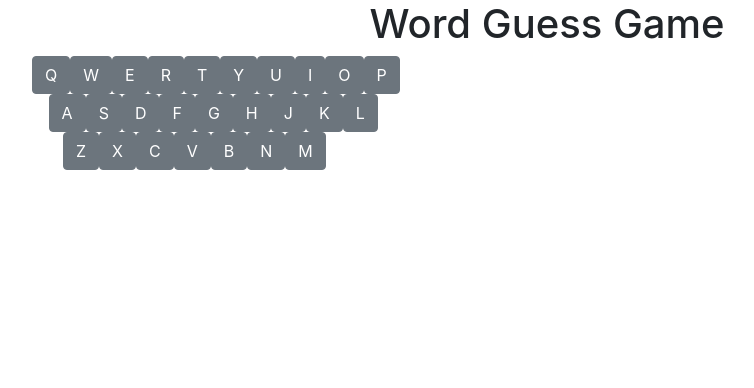
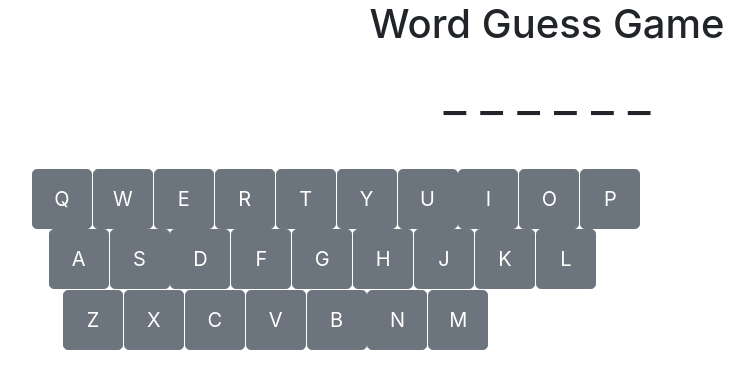
Before and after one commit to CTMoney/Word-Guess-Game, a plain HTML site: page index.html in a window 1280 px wide. Shown: the whole page, without its empty margins (93-847 px from the left). Drawn offline with nearby package versions, Linux system fonts and the light colour scheme.

Commit message:
current master

```diff
--- a/assets/css/style.css
+++ b/assets/css/style.css
@@ -1,3 +1,14 @@
 h1 {
     text-align: center;
 }
+
+.blankWStyle {
+    font-size: 50px;
+    text-align: center;
+}
+
+.margin-KB-button {
+    margin-right: 0.08%;
+    width: 3em;
+    height: 3em;
+}
--- a/assets/javascript/game.js
+++ b/assets/javascript/game.js
@@ -18,23 +18,39 @@ Refactoring:
 
 //all required variables
 
-//word pool + chosen word
-var words = ["BitCrush"], randomWord = words[Math.floor(Math.random() * words.length) + 0];
+//Containers to print info into
 
-//guess array + current guess
-var userGuesses = [], userGuess = "";
+
+//word pool + word blank
+var words = ["celebration", "sweet", "establish", "leave", "disturbance", "building", "annual", "murder", "salesperson", "pastel", "agree",
+    "allocation", "ecstasy", "sheet", "inspector", "multimedia", "earthflax", "air", "error", "coach"], wordBlank = "";
+
+//guess array + current guess + incorrect guesses
+var userGuesses = [], userGuess = "", incorrectGuesses = [];
 
 //wins + losses + tries remaining
 var losses = 0, wins = 0, tries = 15;
 
-//Difficulty?
-var hard = () => {tries = 7}, normal = () => {tries = 13}, easy = () => {tries = 19};
+//Difficulty? add condition confirm + reset if confirm
+var hard = () => { tries = 7 }, normal = () => { tries = 13 }, easy = () => { tries = 19 };
 
+//document.ready equivalent for non jquery
+document.addEventListener("DOMContentLoaded", function Start(event) {
 
-// The keyboard click needs to wrap the button click or the
-// button click needs to wrap the keyboard click
-// Both I need both!
+    //I tried putting this in the global scope and it didn't work which is kind of amusing
+    var feBlank = document.getElementById("blankW");
 
+    // Choosing the word
+    randomWord = words[Math.floor(Math.random() * words.length) + 0];
+
+    // Generating a blank for user
+    function genBlank() {
+        for (i = 0; i < randomWord.length; i++) {
+            wordBlank += "_ ";
+        }
+        document.getElementById("blankW").innerHTML = wordBlank;
+    }
+    genBlank();
 
     // when a key is pressed itll store it as userGuess in lower case
     // it will run function clicked which hits the visual button in the html
@@ -44,94 +60,120 @@ document.onkeyup = function (event) {
 
     function clicked(clicked_id) {
         //the different button clicks contained in switch function
-    switch(clicked_id) {
+        switch (clicked_id) {
             case "lQ":
-        console.log("lQ")
+                userGuess = "q";
                 break;
             case "lW":
-        console.log("lW")
+                userGuess = "w";
                 break;
             case "lE":
-        console.log("lE")
+                userGuess = "e";
                 break;
             case "lR":
-        console.log("lR")
+                userGuess = "r";
                 break;
             case "lT":
-        console.log("lT")
+                userGuess = "t";
                 break;
             case "lY":
-        console.log("lY")
+                userGuess = "y";
                 break;
             case "lU":
-        console.log("lU")
+                userGuess = "u";
                 break;
             case "lI":
-        console.log("lI")
+                userGuess = "i";
                 break;
             case "lO":
-        console.log("lO")
+                userGuess = "o";
                 break;
             case "lP":
-        console.log("lP")
+                userGuess = "p";
                 break;
             case "lA":
-        console.log("lA")
+                userGuess = "a";
                 break;
             case "lS":
-        console.log("lS")
+                userGuess = "s";
                 break;
             case "lD":
-        console.log("lD")
+                userGuess = "d";
                 break;
             case "lF":
-        console.log("lF")
+                userGuess = "f";
                 break;
             case "lG":
-        console.log("lG")
+                userGuess = "g";
                 break;
             case "lH":
-        console.log("lH")
+                userGuess = "h";
                 break;
             case "lJ":
-        console.log("lJ")
+                userGuess = "j";
                 break;
             case "lK":
-        console.log("lK")
+                userGuess = "k";
                 break;
             case "lL":
-        console.log("lL")
+                userGuess = "l";
                 break;
             case "lZ":
-        console.log("lZ")
+                userGuess = "z";
                 break;
             case "lX":
-        console.log("lX")
+                userGuess = "x";
                 break;
             case "lC":
-        console.log("lC")
+                userGuess = "c";
                 break;
             case "lV":
-        console.log("lV")
+                userGuess = "v";
                 break;
             case "lB":
-        console.log("lB")
+                userGuess = "b";
                 break;
             case "lN":
-        console.log("lN")
+                userGuess = "n";
                 break;
             case "lM":
-        console.log("lM")
+                userGuess = "m";
                 break;
 
         }
         // if (userguess = "q") { console.log("HEYYY") }
     }
 
+    //Reset Button
+    function newWordWGG() {
+        randomWord = words[Math.floor(Math.random() * words.length) + 0];
+        userGuesses = [], userGuess = "", IncorrectGuesses = [], wordBlank = "";
+        start();
+    }
+    //console.log("hello".includes("e"));
 
-console.log(randomWord);
+});
 
-//     if (randomWord.toLowerCase().includes(userGuess)) {
-//     }
-//     else if (randomWord.includes()) {
-//     }
+/*
+var x = randomWord.indexOf(userGuess)
+
+if randomWord.indexOf(userGuess) !== -1
+wordBlank.splice x=>userGuess
+innerhtml = wordBlank;
+
+if userGuess == -1
+incorrectGuesses.push=>x
+document.elementID(button).style => crossed-out
++ button disabled
+tries--
+
+if userGuess == special char
+throwErr / ignore
+
+if wordBlank == randomWord
+wins++
+
+if tries == 0
+losses++
+wordBlank = randomWord
+*/
--- a/index.html
+++ b/index.html
@@ -16,38 +16,41 @@
 <body>
     <main class="container-fluid">
         <h1>Word Guess Game</h1>
-        <div style="margin-left: 10%">
-            <div class="row">
-                <button type="button" class="btn btn-secondary btn-md" onclick="clicked(this.id)" id="lQ">Q</button>
-                <button type="button" class="btn btn-secondary btn-md" onclick="clicked(this.id)" id="lW">W</button>
-                <button type="button" class="btn btn-secondary btn-md" onclick="clicked(this.id)" id="lE">E</button>
-                <button type="button" class="btn btn-secondary btn-md" onclick="clicked(this.id)" id="lR">R</button>
-                <button type="button" class="btn btn-secondary btn-md" onclick="clicked(this.id)" id="lT">T</button>
-                <button type="button" class="btn btn-secondary btn-md" onclick="clicked(this.id)" id="lY">Y</button>
-                <button type="button" class="btn btn-secondary btn-md" onclick="clicked(this.id)" id="lU">U</button>
-                <button type="button" class="btn btn-secondary btn-md" onclick="clicked(this.id)" id="lI">I</button>
-                <button type="button" class="btn btn-secondary btn-md" onclick="clicked(this.id)" id="lO">O</button>
-                <button type="button" class="btn btn-secondary btn-md" onclick="clicked(this.id)" id="lP">P</button>
+        <p class="blankWStyle" id="blankW"></p>
+        <!-- this whole section is just my idea to be able to use keyboard input or virtual keyboard input as the way to play the game I also wanted to make it so that when you clicked your real keyboard
+        it also visually clicked the virtual keyboard as to make it use its :active style -->
+        <div style="margin-left: 10%; margin-top: 3%;">
+            <div class="row" style="margin-bottom: 0.05%">
+                <button type="button" class="btn btn-secondary btn-lg margin-KB-button" onclick="clicked(this.id)" id="lQ">Q</button>
+                <button type="button" class="btn btn-secondary btn-lg margin-KB-button" onclick="clicked(this.id)" id="lW">W</button>
+                <button type="button" class="btn btn-secondary btn-lg margin-KB-button" onclick="clicked(this.id)" id="lE">E</button>
+                <button type="button" class="btn btn-secondary btn-lg margin-KB-button" onclick="clicked(this.id)" id="lR">R</button>
+                <button type="button" class="btn btn-secondary btn-lg margin-KB-button" onclick="clicked(this.id)" id="lT">T</button>
+                <button type="button" class="btn btn-secondary btn-lg margin-KB-button" onclick="clicked(this.id)" id="lY">Y</button>
+                <button type="button" class="btn btn-secondary btn-lg margin-KB-button" onclick="clicked(this.id)" id="lU">U</button>
+                <button type="button" class="btn btn-secondary btn-lg margin-KB-button" onclick="clicked(this.id)" id="lI">I</button>
+                <button type="button" class="btn btn-secondary btn-lg margin-KB-button" onclick="clicked(this.id)" id="lO">O</button>
+                <button type="button" class="btn btn-secondary btn-lg margin-KB-button" onclick="clicked(this.id)" id="lP">P</button>
             </div>
-            <div class="row" style="margin-left: 0.1em">
-                <button type="button" class="btn btn-secondary btn-md" onclick="clicked(this.id)" id="lA">A</button>
-                <button type="button" class="btn btn-secondary btn-md" onclick="clicked(this.id)" id="lS">S</button>
-                <button type="button" class="btn btn-secondary btn-md" onclick="clicked(this.id)" id="lD">D</button>
-                <button type="button" class="btn btn-secondary btn-md" onclick="clicked(this.id)" id="lF">F</button>
-                <button type="button" class="btn btn-secondary btn-md" onclick="clicked(this.id)" id="lG">G</button>
-                <button type="button" class="btn btn-secondary btn-md" onclick="clicked(this.id)" id="lH">H</button>
-                <button type="button" class="btn btn-secondary btn-md" onclick="clicked(this.id)" id="lJ">J</button>
-                <button type="button" class="btn btn-secondary btn-md" onclick="clicked(this.id)" id="lK">K</button>
-                <button type="button" class="btn btn-secondary btn-md" onclick="clicked(this.id)" id="lL">L</button>
+            <div class="row" style="margin-left: 0.1em; margin-bottom: 0.08%">
+                <button type="button" class="btn btn-secondary btn-lg margin-KB-button" onclick="clicked(this.id)" id="lA">A</button>
+                <button type="button" class="btn btn-secondary btn-lg margin-KB-button" onclick="clicked(this.id)" id="lS">S</button>
+                <button type="button" class="btn btn-secondary btn-lg margin-KB-button" onclick="clicked(this.id)" id="lD">D</button>
+                <button type="button" class="btn btn-secondary btn-lg margin-KB-button" onclick="clicked(this.id)" id="lF">F</button>
+                <button type="button" class="btn btn-secondary btn-lg margin-KB-button" onclick="clicked(this.id)" id="lG">G</button>
+                <button type="button" class="btn btn-secondary btn-lg margin-KB-button" onclick="clicked(this.id)" id="lH">H</button>
+                <button type="button" class="btn btn-secondary btn-lg margin-KB-button" onclick="clicked(this.id)" id="lJ">J</button>
+                <button type="button" class="btn btn-secondary btn-lg margin-KB-button" onclick="clicked(this.id)" id="lK">K</button>
+                <button type="button" class="btn btn-secondary btn-lg margin-KB-button" onclick="clicked(this.id)" id="lL">L</button>
             </div>
-            <div class="row"style="margin-left: 1em">
-                <button type="button" class="btn btn-secondary btn-md" onclick="clicked(this.id)" id="lZ">Z</button>
-                <button type="button" class="btn btn-secondary btn-md" onclick="clicked(this.id)" id="lX">X</button>
-                <button type="button" class="btn btn-secondary btn-md" onclick="clicked(this.id)" id="lC">C</button>
-                <button type="button" class="btn btn-secondary btn-md" onclick="clicked(this.id)" id="lV">V</button>
-                <button type="button" class="btn btn-secondary btn-md" onclick="clicked(this.id)" id="lB">B</button>
-                <button type="button" class="btn btn-secondary btn-md" onclick="clicked(this.id)" id="lN">N</button>
-                <button type="button" class="btn btn-secondary btn-md" onclick="clicked(this.id)" id="lM">M</button>
+            <div class="row"style="margin-left: 1em; margin-bottom: 0.08%">
+                <button type="button" class="btn btn-secondary btn-lg margin-KB-button" onclick="clicked(this.id)" id="lZ">Z</button>
+                <button type="button" class="btn btn-secondary btn-lg margin-KB-button" onclick="clicked(this.id)" id="lX">X</button>
+                <button type="button" class="btn btn-secondary btn-lg margin-KB-button" onclick="clicked(this.id)" id="lC">C</button>
+                <button type="button" class="btn btn-secondary btn-lg margin-KB-button" onclick="clicked(this.id)" id="lV">V</button>
+                <button type="button" class="btn btn-secondary btn-lg margin-KB-button" onclick="clicked(this.id)" id="lB">B</button>
+                <button type="button" class="btn btn-secondary btn-lg margin-KB-button" onclick="clicked(this.id)" id="lN">N</button>
+                <button type="button" class="btn btn-secondary btn-lg margin-KB-button" onclick="clicked(this.id)" id="lM">M</button>
             </div>
             <div class="row"></div>
         </div>
```
Lines whose indentation alone changed are shown as unchanged.
